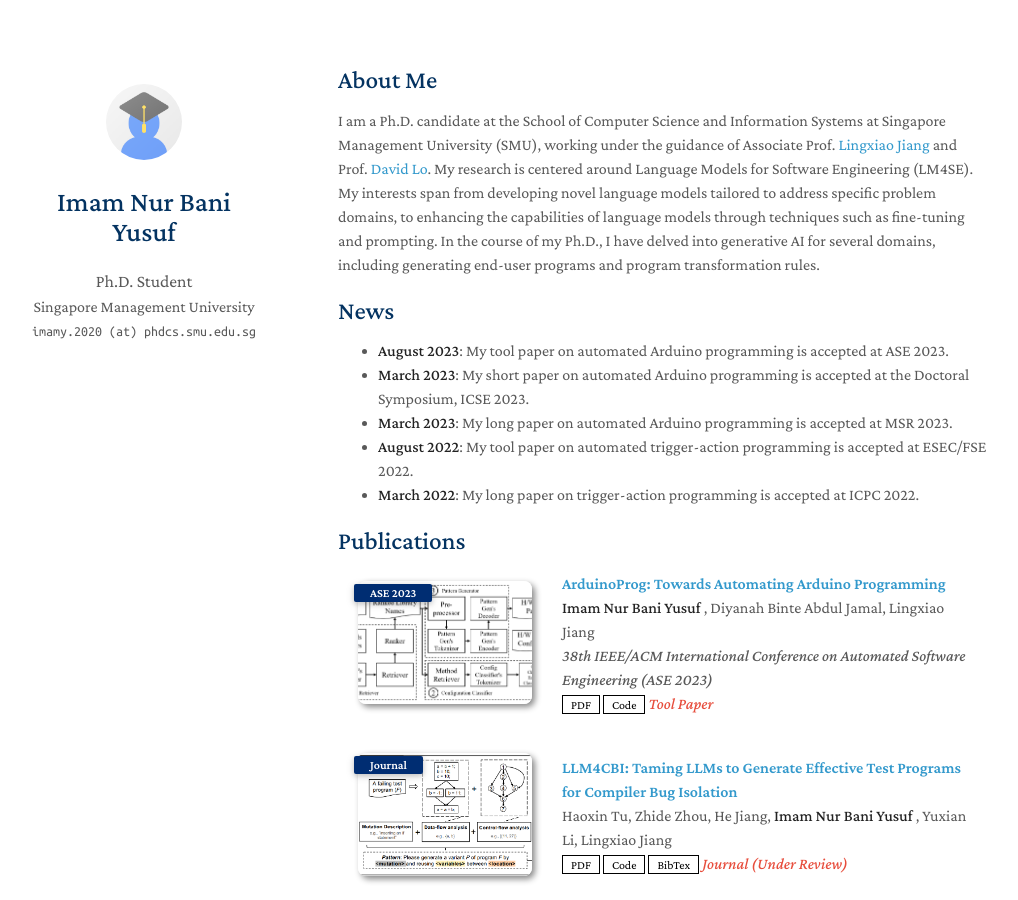
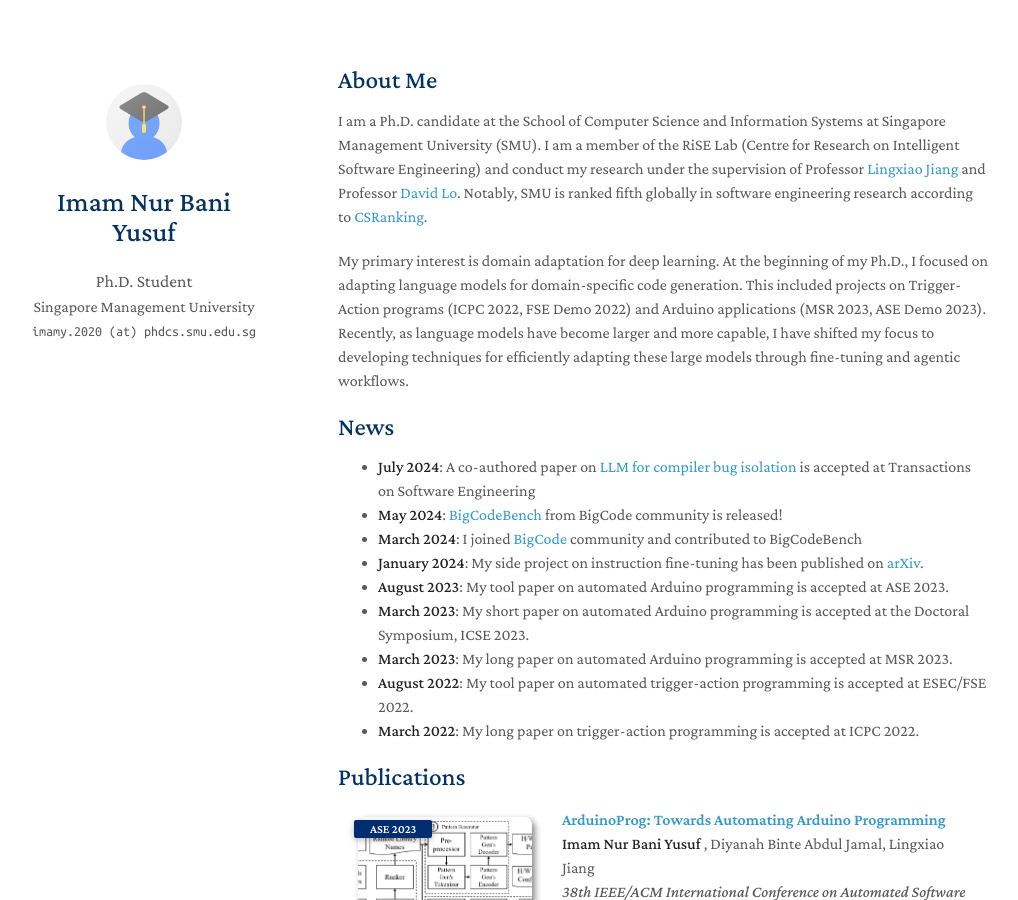
Before and after one commit to imamnurby/imamnurby.github.io, a Jekyll site: the page built from index.md, in a window 1280 px wide and 900 px high. Shown: the whole window, without its empty margins (132-1150 px from the left). Built offline with Jekyll 4.4.1, drawn with Linux system fonts in a browser that asks for light colours; nearby versions of some CDN libraries; a style sheet for code colours, icons or effects is not loaded; our own code applies the rules of GitHub Pages for plain Markdown files; some of the changed text lies outside the part shown.

Commit message:
Update personal homepage content with new research, news, and service roles

```diff
--- a/index.md
+++ b/index.md
@@ -4,10 +4,15 @@ layout: homepage
 
 ## About Me
 
-I am a Ph.D. candidate at the School of Computer Science and Information Systems at Singapore Management University (SMU), working under the guidance of Associate Prof. [Lingxiao Jiang](http://www.mysmu.edu/faculty/lxjiang/#gsc.tab=0) and Prof. [David Lo](http://www.mysmu.edu/faculty/davidlo/). My research is centered around Language Models for Software Engineering (LM4SE). My interests span from developing novel language models tailored to address specific problem domains, to enhancing the capabilities of language models through techniques such as fine-tuning and prompting. In the course of my Ph.D., I have delved into generative AI for several domains, including generating end-user programs and program transformation rules.
+I am a Ph.D. candidate at the School of Computer Science and Information Systems at Singapore Management University (SMU). I am a member of the RiSE Lab (Centre for Research on Intelligent Software Engineering) and conduct my research under the supervision of Professor [Lingxiao Jiang](http://www.mysmu.edu/faculty/lxjiang/#gsc.tab=0) and Professor [David Lo](http://www.mysmu.edu/faculty/davidlo/). Notably, SMU is ranked fifth globally in software engineering research according to [CSRanking](https://csrankings.org/#/fromyear/1970/toyear/2024/index?none&world).
+
+My primary interest is domain adaptation for deep learning. At the beginning of my Ph.D., I focused on adapting language models for domain-specific code generation. This included projects on Trigger-Action programs (ICPC 2022, FSE Demo 2022) and Arduino applications (MSR 2023, ASE Demo 2023). Recently, as language models have become larger and more capable, I have shifted my focus to developing techniques for efficiently adapting these large models through fine-tuning and agentic workflows.
 
 ## News
-
+- **July 2024**: A co-authored paper on [LLM for compiler bug isolation](https://ieeexplore.ieee.org/abstract/document/10521881) is accepted at Transactions on Software Engineering
+- **May 2024**: [BigCodeBench](https://huggingface.co/spaces/bigcode/bigcodebench-leaderboard) from BigCode community is released!
+- **March 2024**: I joined [BigCode](https://www.bigcode-project.org/) community and contributed to BigCodeBench
+- **January 2024**: My side project on instruction fine-tuning has been published on [arXiv](https://arxiv.org/pdf/2401.07466).
 - **August 2023**: My tool paper on automated Arduino programming is accepted at ASE 2023.
 - **March 2023**: My short paper on automated Arduino programming is accepted at the Doctoral Symposium, ICSE 2023.
 - **March 2023**: My long paper on automated Arduino programming is accepted at MSR 2023.
@@ -16,14 +21,18 @@ I am a Ph.D. candidate at the School of Computer Science and Information Systems
 
 {% include_relative _includes/publications.md %}
 
-## Services
-
+## Services and Volunteers
+* **Senior Teaching Assistant for CS462 Internet of Things: Technology and Applications**, August 2024 - present, SMU
+* **Senior Teaching Assistant for IS614 Internet of Things: Technology and Applications**, August 2024 - present, SMU
+* **Student Volunteer**, WWW 2024
 * **Student Volunteer**, ICSE 2023
-* **Senior Teaching Assistant for CS422 (Reasoning, Planning, and Learning under Uncertainty)**, August 2023 - present, SMU
-* **Senior Teaching Assistant for IS787 (Advanced Research Topics in Information Systems 2)**, January 2023 - May 2023, SMU
+* **Senior Teaching Assistant for CS422 Reasoning, Planning, and Learning under Uncertainty**, August 2023 - December 2023, SMU
+* **Senior Teaching Assistant for IS787 Advanced Research Topics in Information Systems 2**, January 2023 - May 2023, SMU
 * **Head of Embedded System Assistants**, January 2019 - May 2019, ITB
 * **Teaching Assistant for Digital System Design**, August 2018 - December 2018, ITB
 
+<!-- ## Writings
+* **[2023-11-29]** Positional Embedding in Deep Learning [link]('/writings/position_embed.md') -->
 
 ## Work Experiences
 
```
